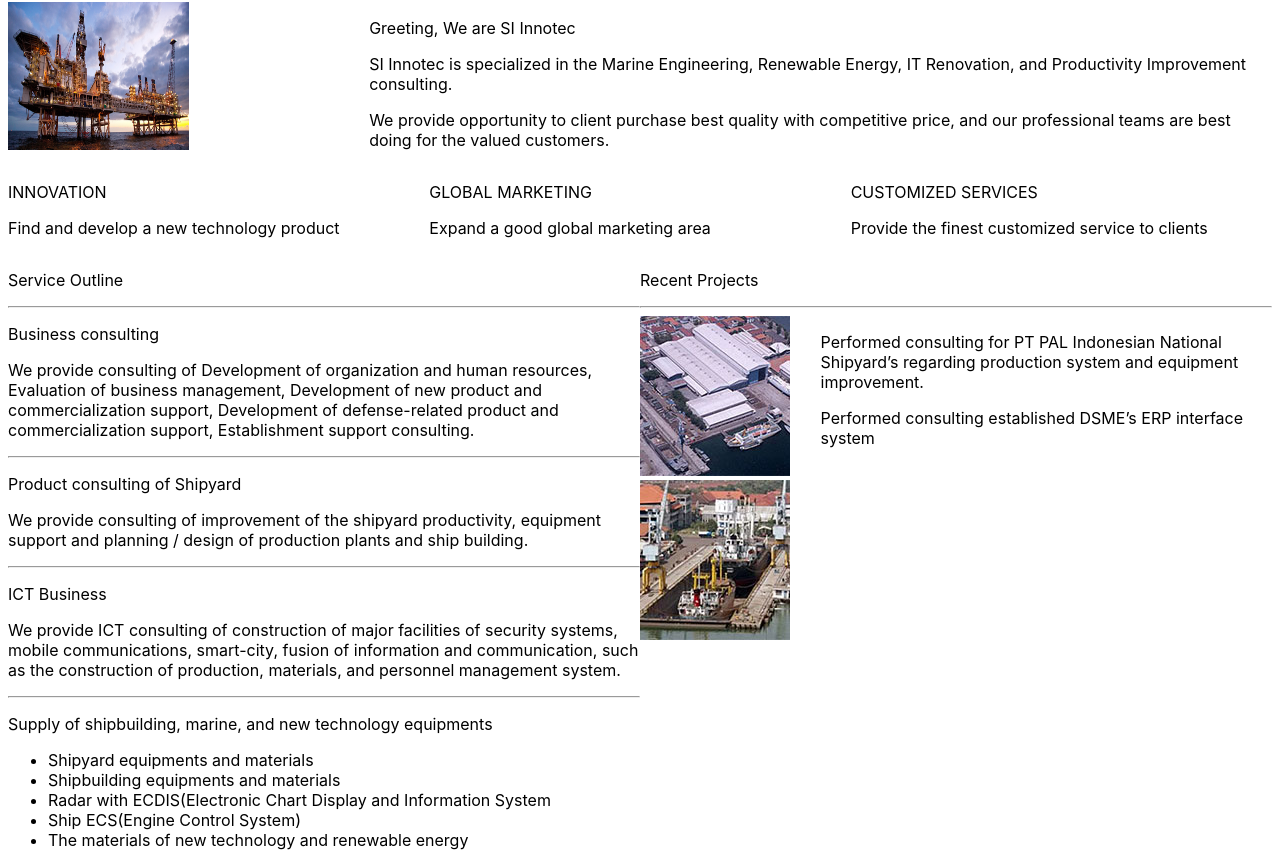
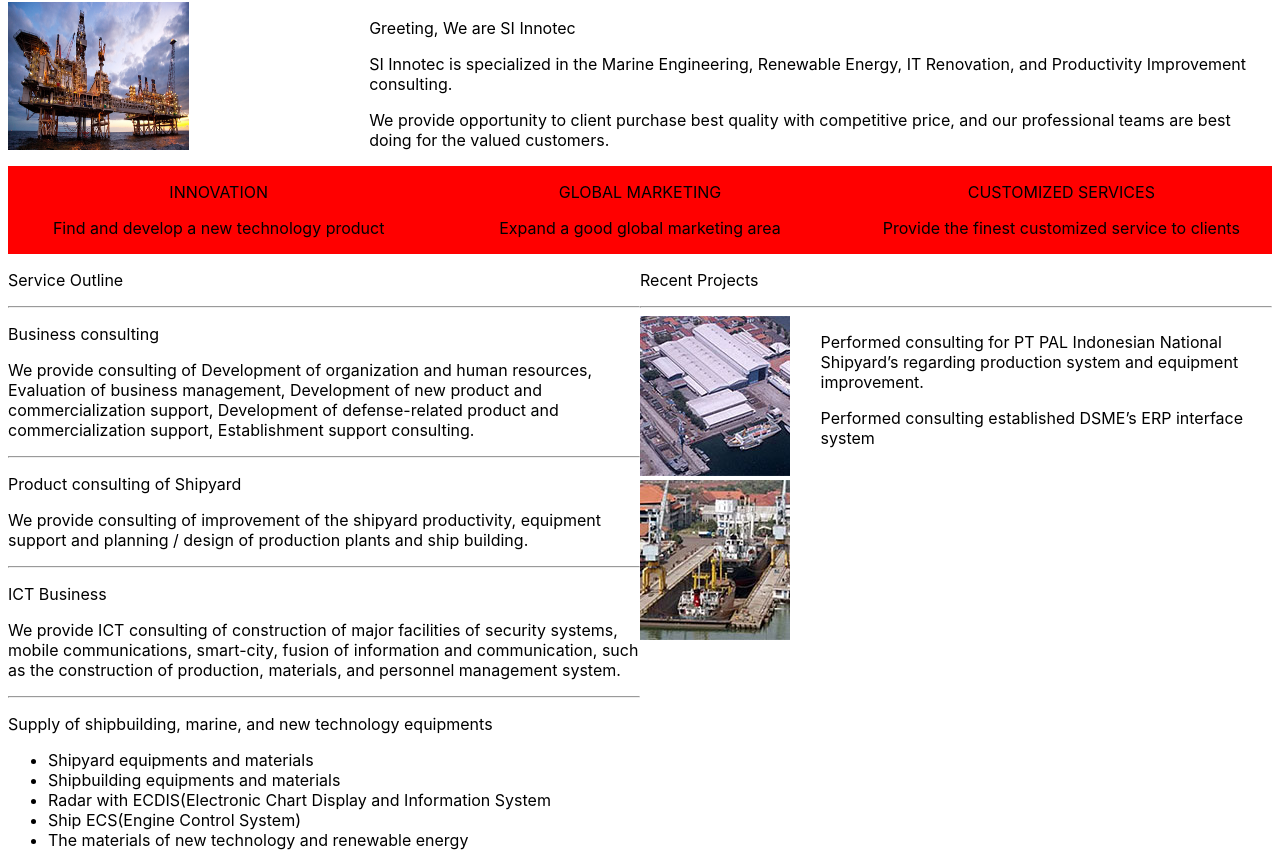
Before and after one commit to glenn-a810/siinnotec, a Vue app: page / in a window 1280 px wide. Shown: the part 754-1606 px from the top of the page. Built offline with nearby package versions, Linux system fonts and the light colour scheme.

Commit message:
css로 배치중

```diff
--- a/src/App.vue
+++ b/src/App.vue
@@ -46,16 +46,16 @@
     </div>
   </div>
 
-  <div class="container">
-    <div class="item">
+  <div style="background-color: red; display: flex;">
+    <div style="flex: 1; text-align: center;">
       <p>INNOVATION</p>
       <p>Find and develop a new technology product</p>
     </div>
-    <div class="item">
+    <div style="flex: 1; text-align: center;">
       <p>GLOBAL MARKETING</p>
       <p>Expand a good global marketing area</p>
     </div>
-    <div class="item">
+    <div style="flex: 1; text-align: center;">
       <p>CUSTOMIZED SERVICES</p>
       <p>Provide the finest customized service to clients</p>
     </div>
@@ -497,10 +497,7 @@ export default {
   flex-direction: column;
   justify-content: center;
   align-items: center;
-}
-
-.serviceArea .serviceContents {
-  display: flex;
+  background-color: red;
 }
 
 </style>
```
